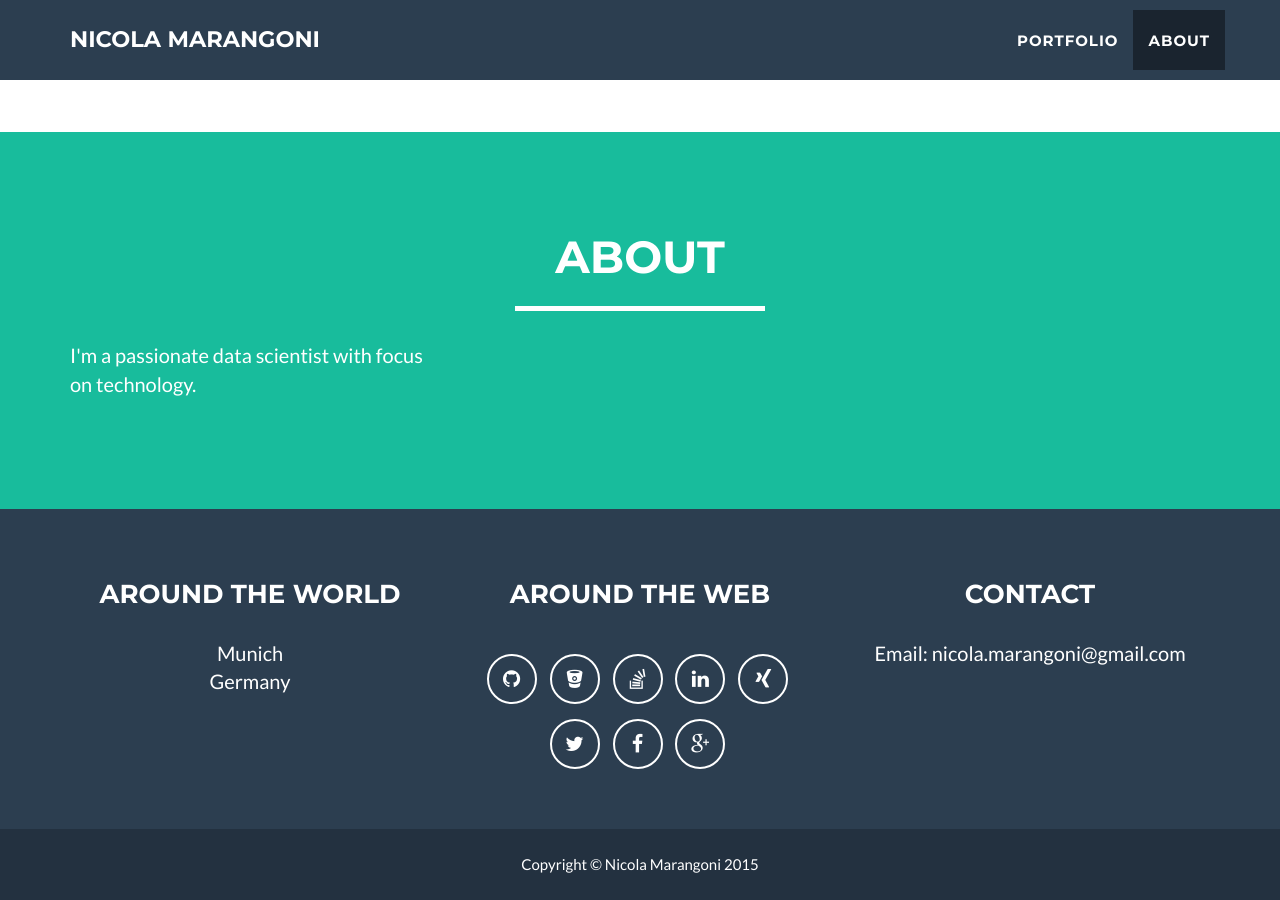
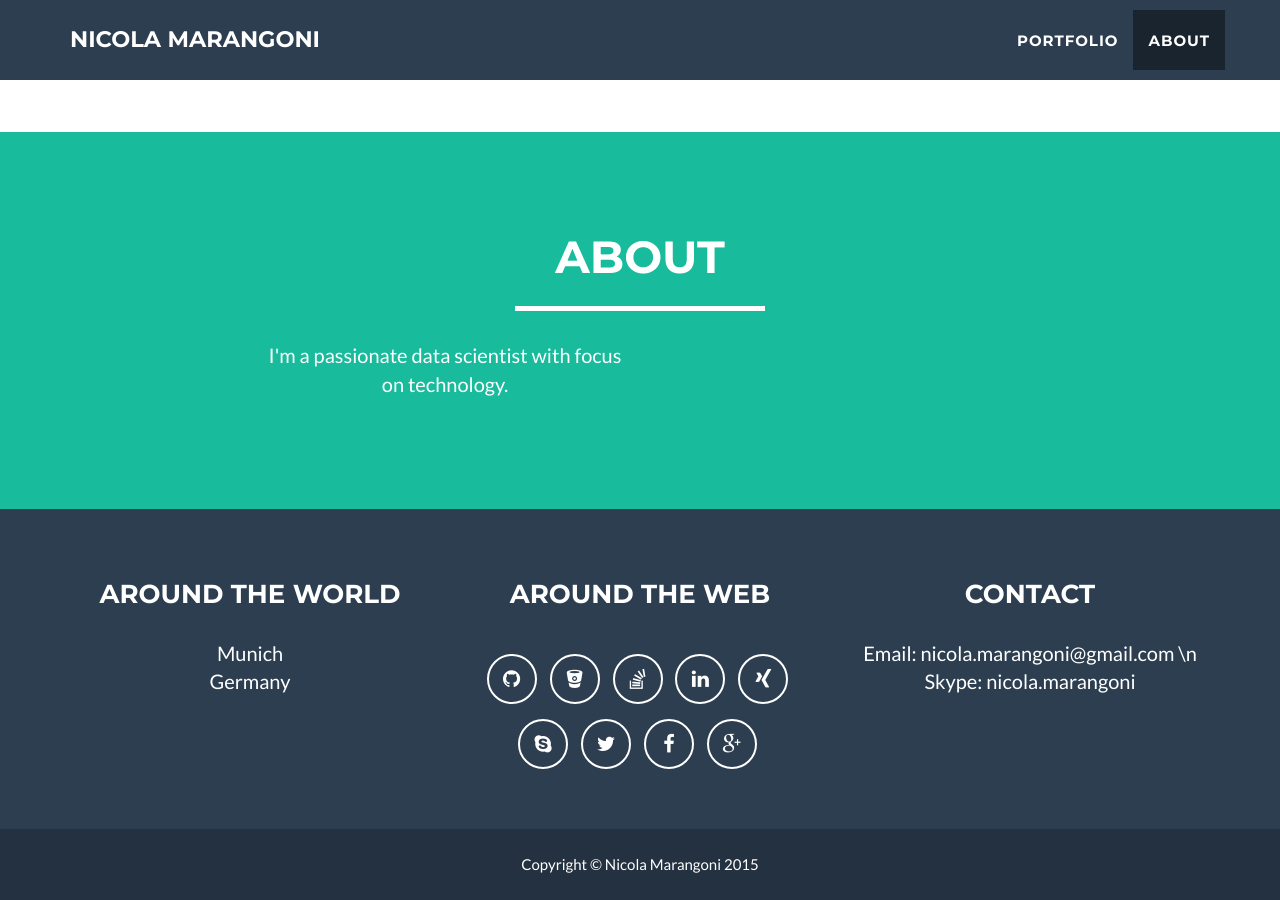
Before and after one commit to nicolamarangoni/nicolamarangoni.github.io, a Jekyll site: the page built from index.html, in a window 1280 px wide and 900 px high, scrolled down 1670 px. Built offline with Jekyll 4.4.1, drawn with Linux system fonts in a browser that asks for light colours.

Commit message:
email and skype added

```diff
--- a/_config.yml
+++ b/_config.yml
@@ -29,6 +29,8 @@ social:
     url: https://www.linkedin.com/pub/nicola-marangoni/0/41a/801
   - title: xing
     url: https://www.xing.com/profile/Nicola_Marangoni
+  - title: skype
+    url: https://www.xing.com/profile/Nicola_Marangoni
   - title: twitter
     url: https://twitter.com/nicolamarangoni
   - title: facebook
@@ -42,7 +44,7 @@ address:
   - line: Germany
 
 # Credits content
-credits: 'Email: nicola.marangoni@gmail.com'
+credits: 'Email: nicola.marangoni@gmail.com \n Skype: nicola.marangoni'
 
 # Build settings
 markdown: kramdown
--- a/_includes/about.html
+++ b/_includes/about.html
@@ -8,7 +8,7 @@
                 </div>
             </div>
             <div class="row">
-                <div class="col-lg-4">
+                <div class="col-lg-4 col-lg-offset-2 text-center">
                     <p>I'm a passionate data scientist with focus on technology.</p>
                 </div>
                 <!-- div class="col-lg-4">
```
